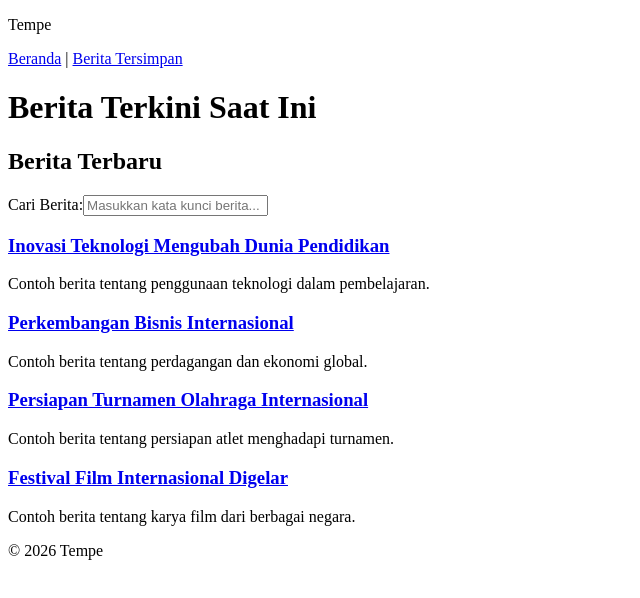
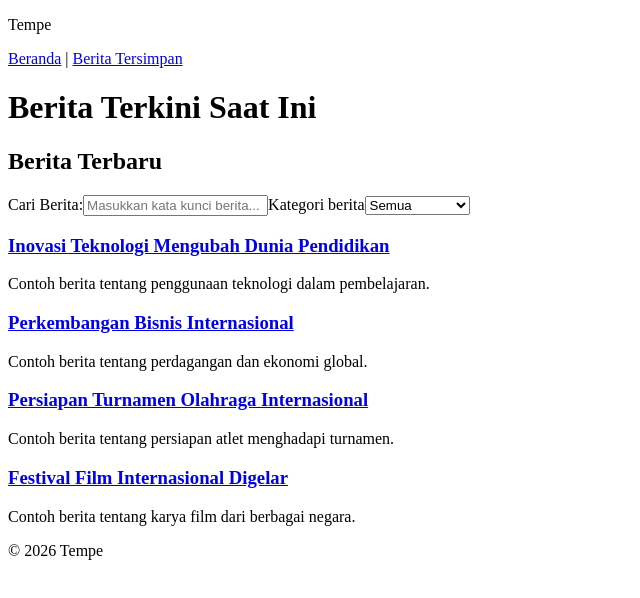
Before and after one commit to ayhydev/Tempe, a React (Vite) app: page / in a window 1280 px wide. Shown: the top 598 px of the page, without its empty margins (0-640 px from the left). Built offline with nearby package versions, Linux system fonts and the light colour scheme.

Commit message:
faet: add category feature

```diff
--- a/src/pages/Home.jsx
+++ b/src/pages/Home.jsx
@@ -3,10 +3,19 @@ import MockNewsData from "../data/mockNews.js";
 import { useState } from "react";
 
 function Home() {
+  const [kategori, setKategori] = useState("semua");
+
   const [pencarian, setPencarian] = useState("");
-  const hasilBerita = MockNewsData.filter((berita) =>
-    berita.title.toLowerCase().includes(pencarian.toLowerCase()),
-  );
+
+  const hasilBerita = MockNewsData.filter((berita) => {
+    const cekJudul = berita.title
+      .toLowerCase()
+      .includes(pencarian.toLowerCase());
+
+    const cekKategori = kategori === "semua" || berita.category === kategori;
+
+    return cekJudul && cekKategori;
+  });
 
   return (
     <main>
@@ -23,6 +32,19 @@ function Home() {
           onChange={(e) => setPencarian(e.target.value)}
         />
 
+        <label htmlFor="kategori">Kategori berita</label>
+        <select
+          id="kategori"
+          value={kategori}
+          onChange={(event) => setKategori(event.target.value)}
+        >
+          <option value="semua">Semua</option>
+          <option value="technology">Technology</option>
+          <option value="business">Business</option>
+          <option value="sports">Sports</option>
+          <option value="entertainment">Entertainment</option>
+        </select>
+
         <NewsGrid articles={hasilBerita} />
 
         {hasilBerita.length === 0 && <p>Berita tidak ditemukan.</p>}
--- a/src/styles/index.css
+++ b/src/styles/index.css
@@ -0,0 +1,23 @@
+:root {
+  --background: #ffffff;
+  --text: #222222;
+  --link: #b51226;
+}
+
+body {
+  margin: 0;
+  padding: 20px;
+  font-family: Arial, sans-serif;
+  background-color: var(--background);
+  color: var(--text);
+}
+
+a {
+  color: var(--link);
+}
+
+button,
+input,
+select {
+  font: inherit;
+}
```
